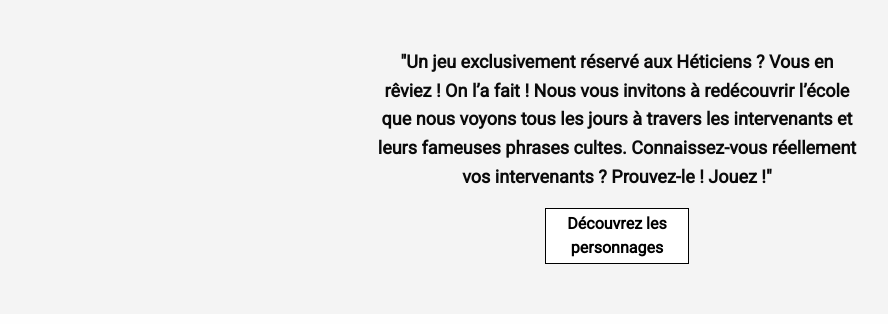
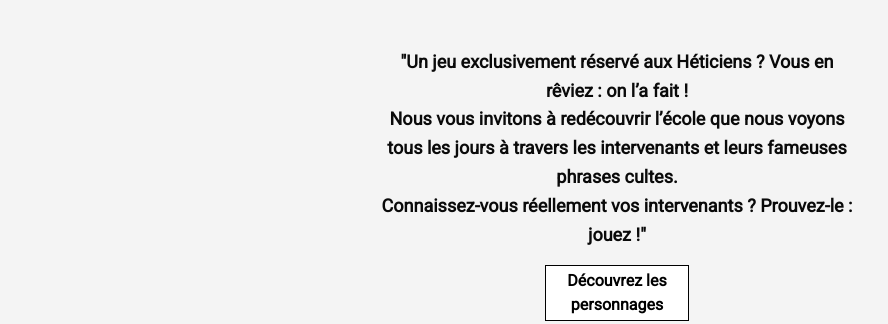
Before and after one commit to SirConference/JSgame, a plain HTML site: page index.html in a window 1280 px wide. Shown: the part 761-1085 px from the top of the page, without its empty margins (23-911 px from the left). Drawn offline with Linux system fonts and the light colour scheme.

Commit message:
Update index.html

```diff
--- a/index.html
+++ b/index.html
@@ -45,9 +45,9 @@
 <!-- INTRO -->
 <section id="intro">
   <p id="pintro">
-    "Un jeu exclusivement réservé aux Héticiens ? Vous en rêviez ! On l’a fait !
-    Nous vous invitons à redécouvrir l’école que nous voyons tous les jours à travers les intervenants et leurs fameuses phrases cultes.
-    Connaissez-vous réellement vos intervenants ? Prouvez-le ! Jouez !"
+    "Un jeu exclusivement réservé aux Héticiens ? Vous en rêviez : on l’a fait !<br />
+    Nous vous invitons à redécouvrir l’école que nous voyons tous les jours à travers les intervenants et leurs fameuses phrases cultes.<br />
+    Connaissez-vous réellement vos intervenants ? Prouvez-le : jouez !"
   </p>
   <a href="#charalink">
     <div id="charabutton">
```
